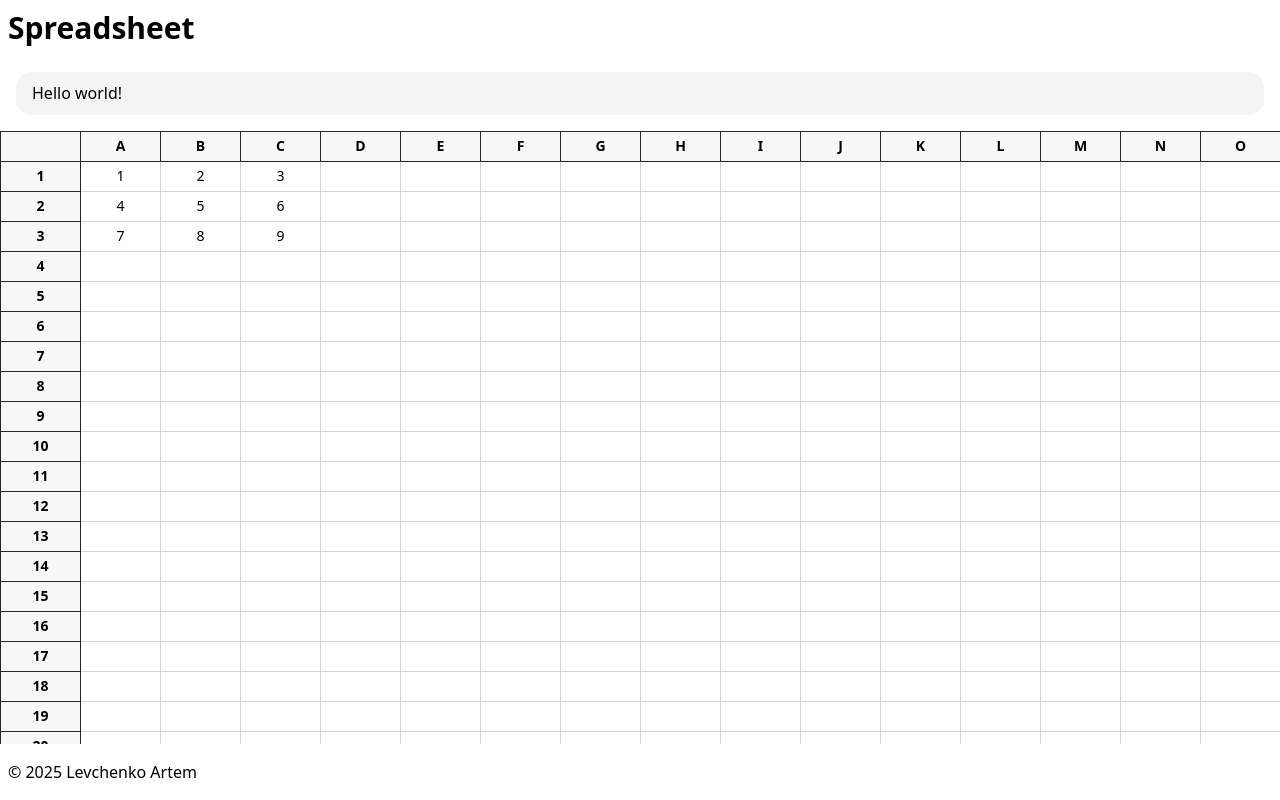
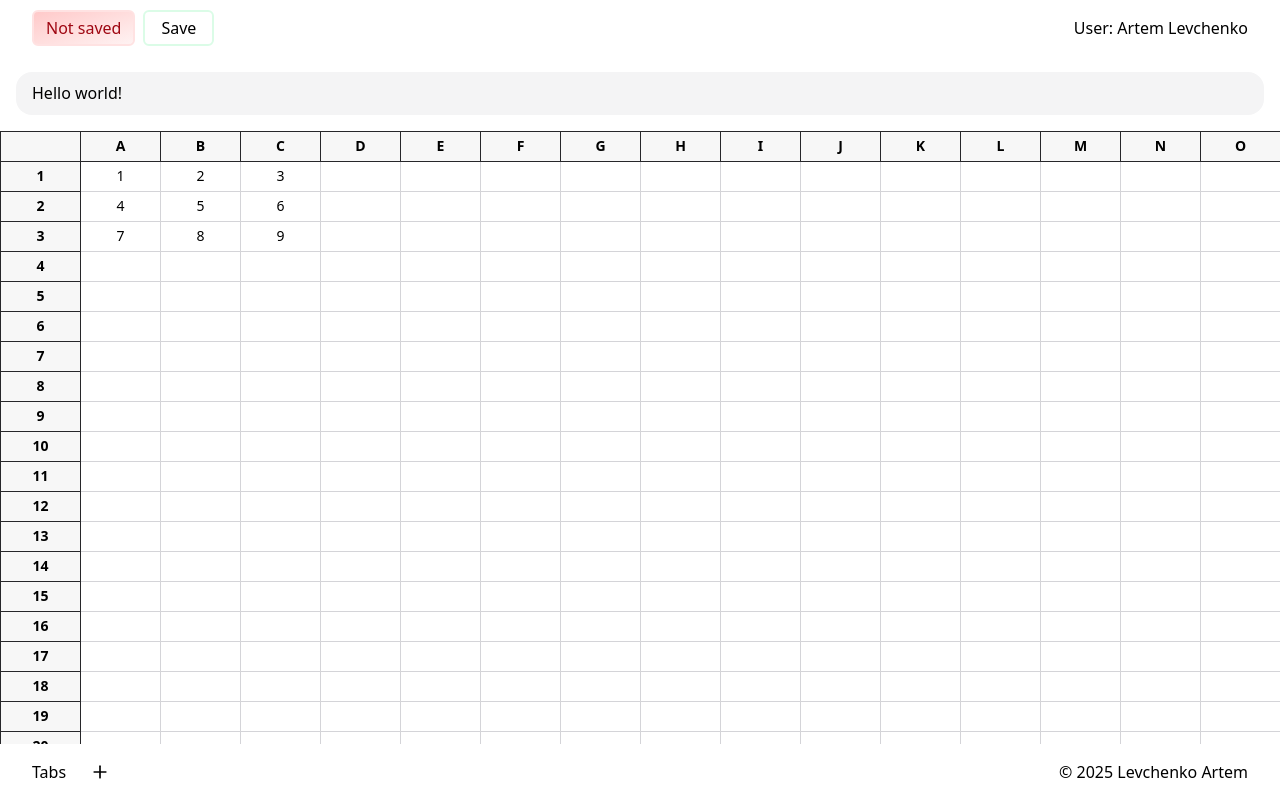
Before and after one commit to shevgn/spreadsheet, a SvelteKit app: page / in a window 1280 px wide. Built offline with nearby package versions, Linux system fonts and the light colour scheme.

Commit message:
footer & header as components

```diff
--- /dev/null
+++ b/src/lib/components/Footer.svelte
@@ -0,0 +1,27 @@
+<script lang="ts">
+    import { Plus } from '@lucide/svelte';
+
+    type Props = {
+        elHeight: number;
+    };
+
+    let { elHeight = $bindable() }: Props = $props();
+</script>
+
+<footer
+    class="flex min-h-14 flex-1 items-center justify-between bg-white px-8 py-2"
+    bind:clientHeight={elHeight}
+>
+    <section class="flex items-center space-x-4">
+        <h3>Tabs</h3>
+
+        <button
+            type="button"
+            class="rounded-full p-2 hover:bg-zinc-100"
+        >
+            <span class="sr-only">Tab 1</span>
+            <Plus size="20" />
+        </button>
+    </section>
+    <p>&copy; 2025 Levchenko Artem</p>
+</footer>
--- /dev/null
+++ b/src/lib/components/Header.svelte
@@ -0,0 +1,100 @@
+<script lang="ts">
+    import { onDestroy, onMount } from 'svelte';
+    import SaveChanges from './header/SaveChanges.svelte';
+    import NotSavedIndicator from './header/NotSavedIndicator.svelte';
+
+    type Props = {
+        elHeight: number;
+    };
+
+    let { elHeight = $bindable() }: Props = $props();
+
+    let isSaved = $state(false);
+    let isSaving = $state(false);
+    let saveError = $state<string | null>(null);
+    let lastSavedAt = $state<number | null>(null);
+
+    let now = $state<number>(Date.now());
+    let nowInterval: ReturnType<typeof setInterval> | null = null;
+
+    onMount(() => {
+        nowInterval = setInterval(() => {
+            now = Date.now();
+        }, 1000);
+    });
+
+    onDestroy(() => {
+        if (nowInterval) clearInterval(nowInterval);
+    });
+
+    // fetch here
+    async function saveChanges() {
+        if (isSaving) return;
+
+        isSaving = true;
+        saveError = null;
+
+        try {
+            // const res = await fetch('/api/save', { method: 'POST', body: JSON.stringify(data) });
+            // if (!res.ok) throw new Error('server error');
+
+            await new Promise((r) => setTimeout(r, 1200));
+
+            isSaved = true;
+            lastSavedAt = Date.now();
+        } catch (err) {
+            saveError = (err as Error)?.message ?? 'Save failed';
+            isSaved = false;
+        } finally {
+            isSaving = false;
+        }
+    }
+
+    function timeAgo(ts: number | null) {
+        if (!ts) return '';
+
+        const s = Math.floor((now - ts) / 1000);
+        if (s < 60) return `${s}s ago`;
+
+        const m = Math.floor(s / 60);
+        if (m < 60) return `${m}m ago`;
+
+        const h = Math.floor(m / 60);
+        return `${h}h ago`;
+    }
+</script>
+
+<header
+    class="flex min-h-14 flex-1 items-center justify-between bg-white px-8 py-2"
+    bind:clientHeight={elHeight}
+>
+    <h1 class="sr-only text-xl font-bold">Spreadsheet</h1>
+    <section class="flex items-center space-x-2">
+        <h3 class="sr-only">Saved status</h3>
+        <NotSavedIndicator
+            {isSaved}
+            {isSaving}
+        />
+
+        <SaveChanges
+            {isSaved}
+            {isSaving}
+            {saveChanges}
+        />
+
+        <div class="ml-2 text-sm text-gray-500">
+            {#if saveError}
+                <span class="text-red-600">Error: {saveError}</span>
+            {:else if lastSavedAt}
+                <span title={new Date(lastSavedAt).toLocaleString()}>
+                    Saved {timeAgo(lastSavedAt)}
+                </span>
+            {/if}
+        </div>
+    </section>
+
+    <div>
+        <span>User: </span>
+        <span>Artem Levchenko</span>
+    </div>
+</header>
--- a/src/routes/+layout.svelte
+++ b/src/routes/+layout.svelte
@@ -3,6 +3,8 @@
     import type { Cell } from '$lib/types';
     import { onMount } from 'svelte';
     import '../app.css';
+    import Header from '$lib/components/Header.svelte';
+    import Footer from '$lib/components/Footer.svelte';
 
     let { children } = $props();
 
@@ -62,54 +64,30 @@
 
     createSheetContext(cells);
 
-    let rootEl = $state<HTMLElement | null>(null);
-    let headerEl = $state<HTMLElement | null>(null);
     let mainEl = $state<HTMLElement | null>(null);
-    let footerEl = $state<HTMLElement | null>(null);
+    let rootHeight = $state(0);
+    let headerHeight = $state(0);
+    let footerHeight = $state(0);
 
     onMount(() => {
-        if (!rootEl) {
-            return;
-        }
-        if (!headerEl) {
-            return;
-        }
-        if (!mainEl) {
-            return;
-        }
-        if (!footerEl) {
-            return;
-        }
-        mainEl.style.height = `${
-            rootEl.clientHeight - headerEl.clientHeight - footerEl.clientHeight
-        }px`;
+        if (!mainEl) return;
+
+        mainEl.style.height = `${rootHeight - headerHeight - footerHeight}px`;
     });
 </script>
 
 <div
     class="relative flex h-screen flex-col overflow-hidden"
-    bind:this={rootEl}
+    bind:clientHeight={rootHeight}
 >
-    <header
-        class="flex min-h-14 items-center justify-between bg-white"
-        bind:this={headerEl}
-    >
-        <div class="container mx-auto px-2 py-4">
-            <h1 class="text-3xl font-bold">Spreadsheet</h1>
-        </div>
-    </header>
+    <Header bind:elHeight={headerHeight} />
+
     <main
         class="flex flex-1 flex-col items-center"
         bind:this={mainEl}
     >
         {@render children()}
     </main>
-    <footer
-        class="flex min-h-14 items-center justify-between bg-white"
-        bind:this={footerEl}
-    >
-        <div class="container mx-auto px-2 py-4">
-            <p>&copy; 2025 Levchenko Artem</p>
-        </div>
-    </footer>
+
+    <Footer bind:elHeight={footerHeight} />
 </div>
```
